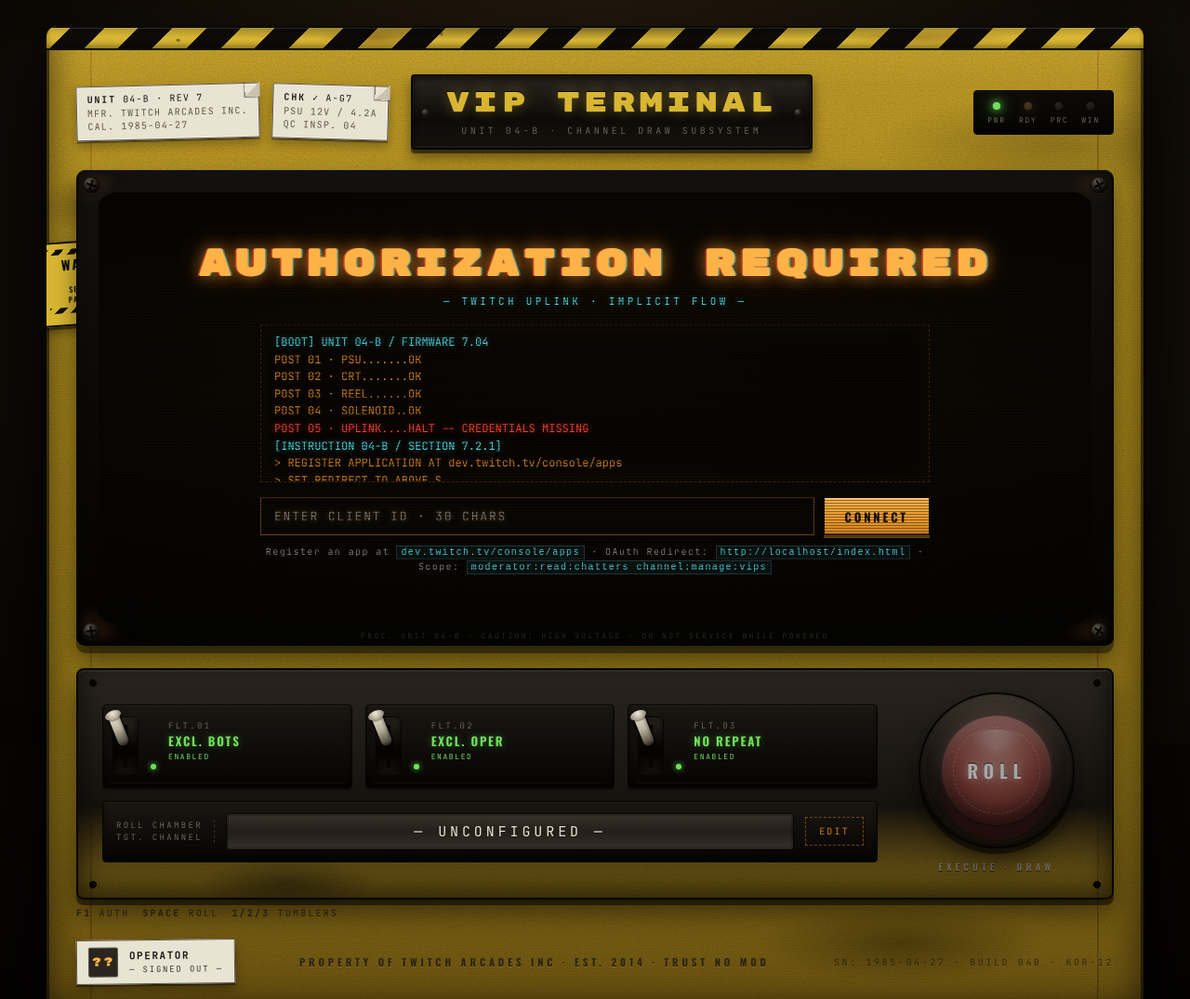
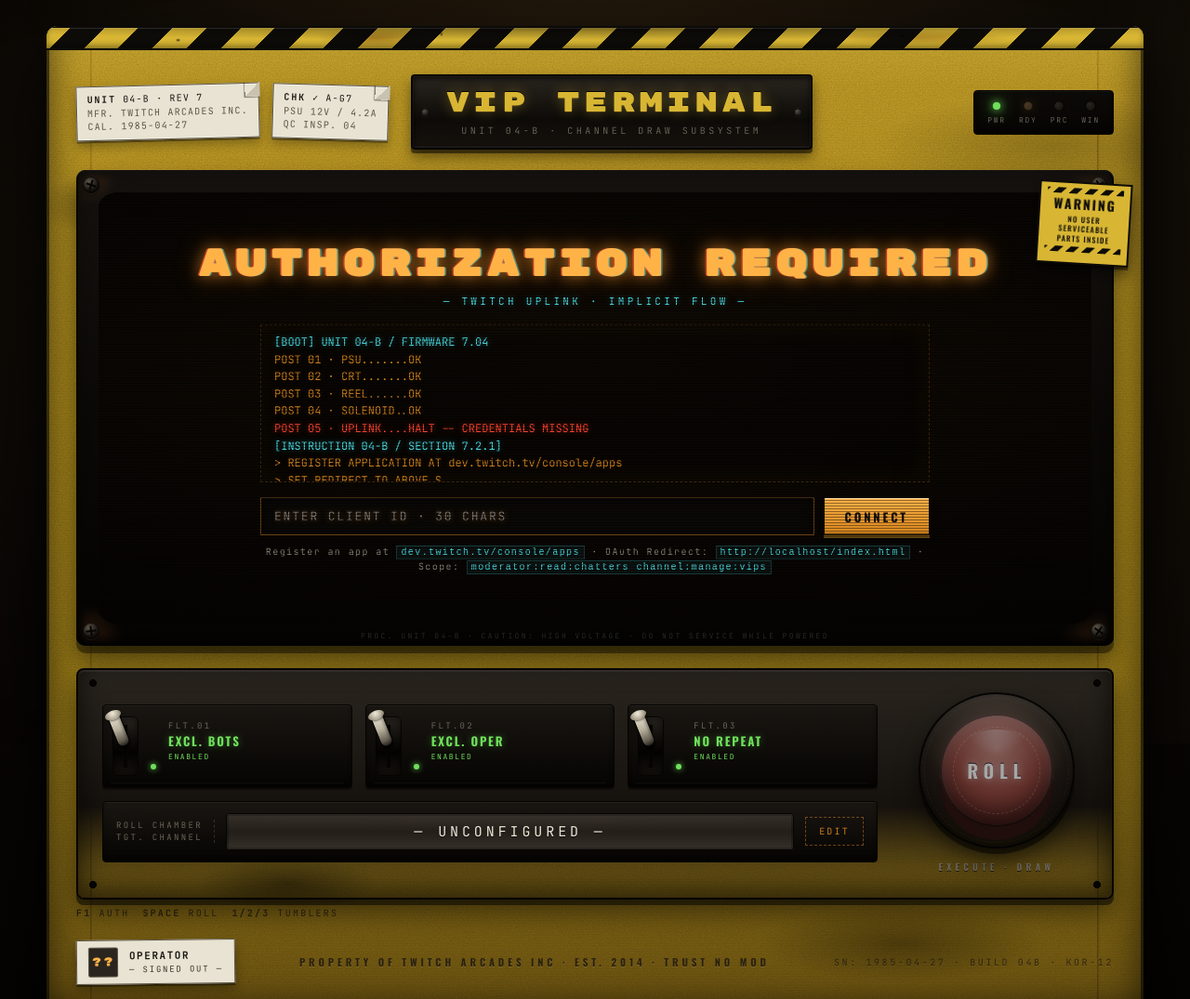
Before and after one commit to OwO-web-lab/Twitch-roulett-vip, a plain HTML site: page index.html in a window 1280 px wide. Shown: the top 1075 px of the page at 93% size. Drawn offline with nearby package versions, Linux system fonts and the light colour scheme; a web font is replaced by a local one.

Commit message:
Update index.html

```diff
--- a/index.html
+++ b/index.html
@@ -999,17 +999,17 @@
   border: 1px solid #050402;
 }
 
-/* Side warning sticker */
+/* Side warning sticker — slapped onto cabinet/bezel seam on the right */
 .cab-warning {
   position: absolute;
-  left: -8px; top: 230px;
-  width: 118px;
+  right: 14px; top: 168px;
+  width: 100px;
   background: var(--hazard-bright);
   border: 2px solid #0d0b08;
-  padding: 6px 8px 8px;
-  transform: rotate(-4deg);
-  z-index: 2;
-  box-shadow: 0 3px 0 rgba(0,0,0,.45), 0 6px 12px rgba(0,0,0,.35);
+  padding: 5px 7px 7px;
+  transform: rotate(3.5deg);
+  z-index: 4;
+  box-shadow: 0 3px 0 rgba(0,0,0,.45), 0 8px 16px rgba(0,0,0,.55);
 }
 .cab-warning .stripe {
   height: 6px;
```
